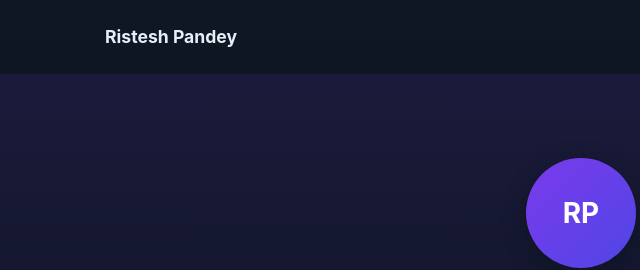
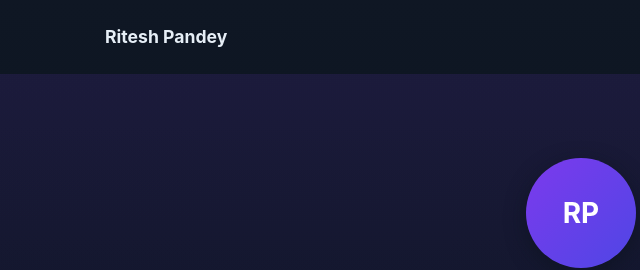
Before and after one commit to pandeyritesh542-svg/fsd26, a plain HTML site: page index.html in a window 1280 px wide. Shown: the top 270 px of the page, 59-699 px from the left. Drawn offline with Linux system fonts and the light colour scheme.

Commit message:
name added

```diff
--- a/index.html
+++ b/index.html
@@ -10,7 +10,7 @@
 <body>
   <header class="site-header">
     <div class="container header-inner">
-  <div class="brand">Ristesh Pandey</div>
+  <div class="brand">Ritesh Pandey</div>
       <nav class="nav">
         <a href="#about">About</a>
         <a href="#projects">Projects</a>
```
